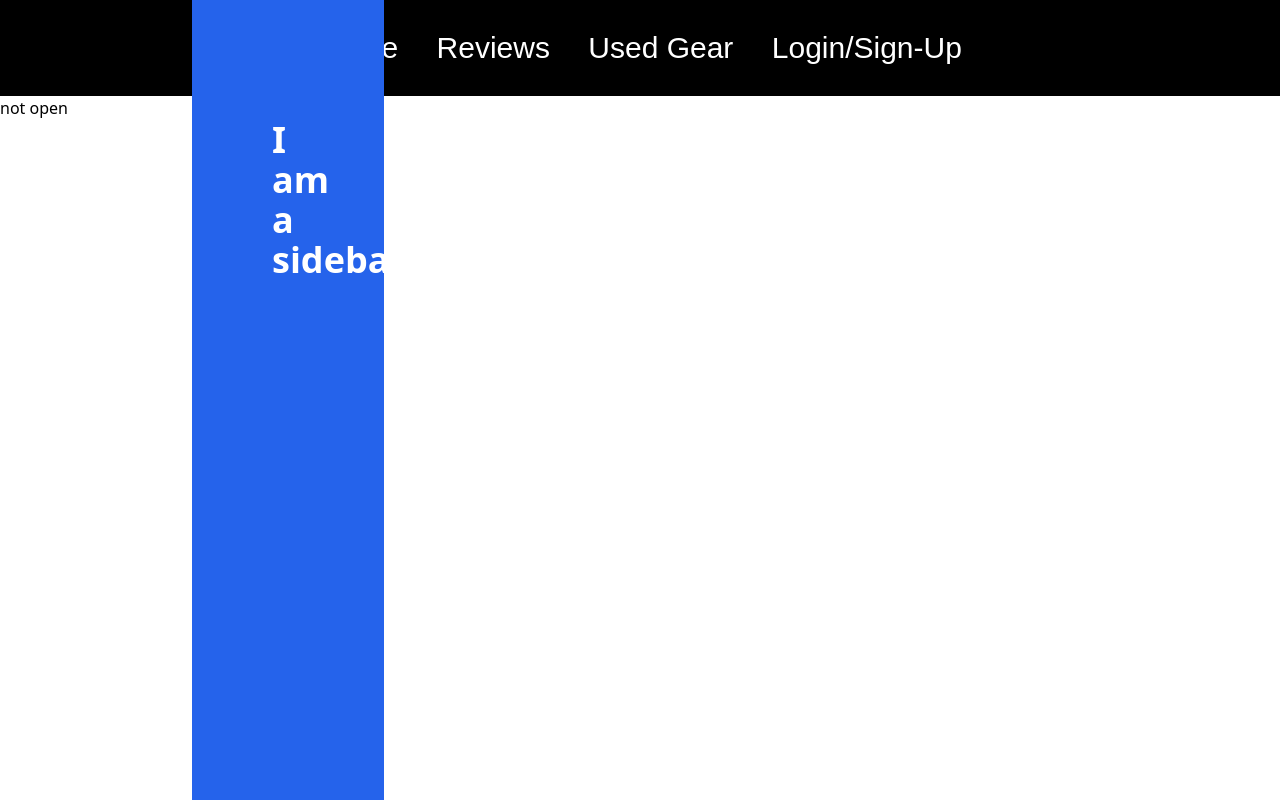
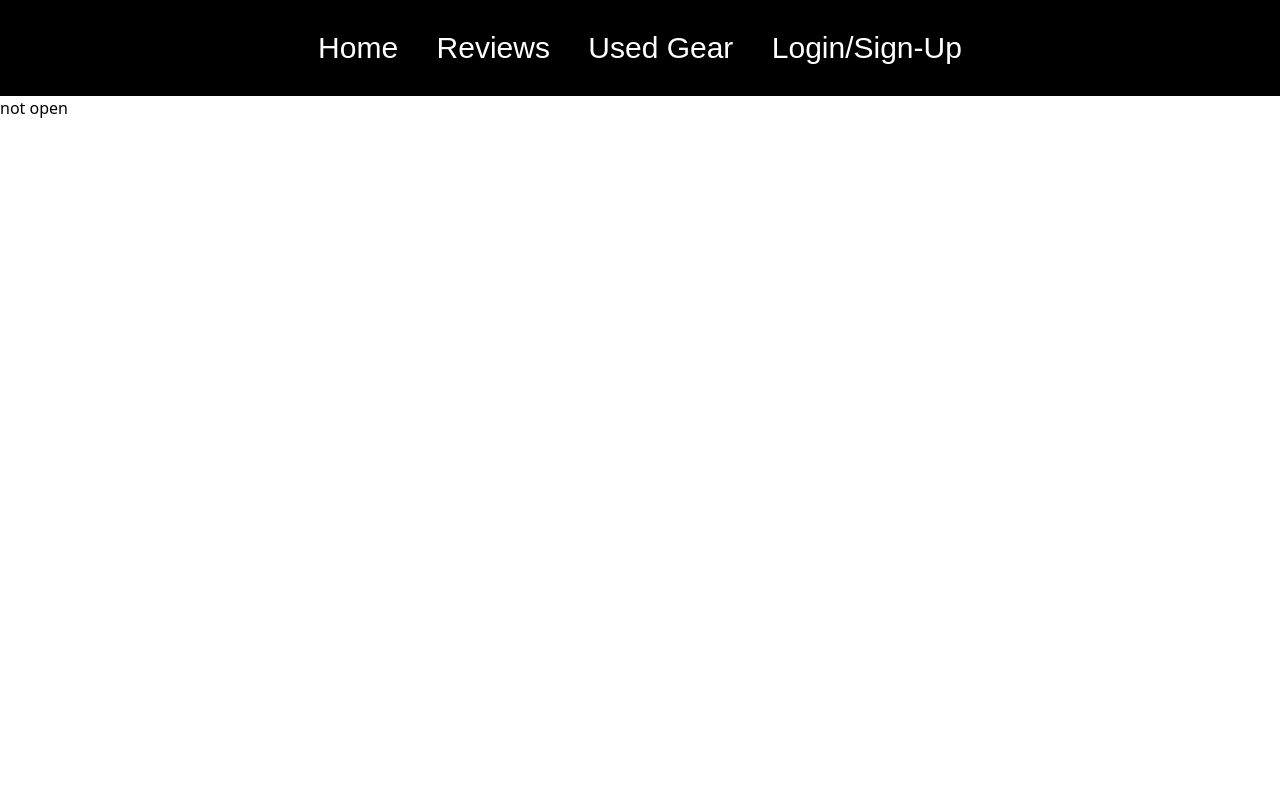
Before and after one commit to Brandon-Winkler/FitView, a React (Vite) app: page /reviews in a window 1280 px wide. Built offline with nearby package versions, Linux system fonts and the light colour scheme.

Commit message:
fixed side bar

```diff
--- a/src/App.tsx
+++ b/src/App.tsx
@@ -11,7 +11,6 @@ import racksImage from './assets/racks.png';
 import machinesImage from './assets/machines.png';
 import attatchmentsImage from './assets/attatchments.png';
 import NavBar from './components/NavBar';
-import SideBar from './components/SideBar'
 
 interface Slide {
   img: string;
--- a/src/components/SideBar.tsx
+++ b/src/components/SideBar.tsx
@@ -10,14 +10,19 @@ const SideBar = () => {
                     <button onClick={() => setIsOpen(!isOpen)}>not open</button>
                 ) :
                 (
-                    <button className="text-white" onClick={() => setIsOpen(!isOpen)}>x</button>
+                    <button className="text-white z-50 cursor-pointer" onClick={() => setIsOpen(!isOpen)}>x</button>
                 )
             }
             <div
-                className={`top-0 left-0 w-[15vw] bg-blue-600  p-10 pl-20 text-white fixed h-full z-40  ease-in-out duration-300
-                ${isOpen ? "translate-x-0 " : "translate-x-full"}`}
-            >
-                <h1 className="mt-20 text-4xl font-semibold text-white">I am a sidebar</h1>
+                className={`top-0 left-0 w-[15vw] bg-blue-600 text-white fixed h-full z-40  ease-in-out duration-300
+                ${isOpen ? "translate-x-0" : "-translate-x-full"}`} >
+                <button
+                    className="text-white z-50 cursor-pointer"
+                    onClick={() => setIsOpen(false)}
+                >
+                    x
+                </button>
+                <h1 className="text-4xl font-semibold text-white">I am a sidebar</h1>
             </div>
 
         </>
```
